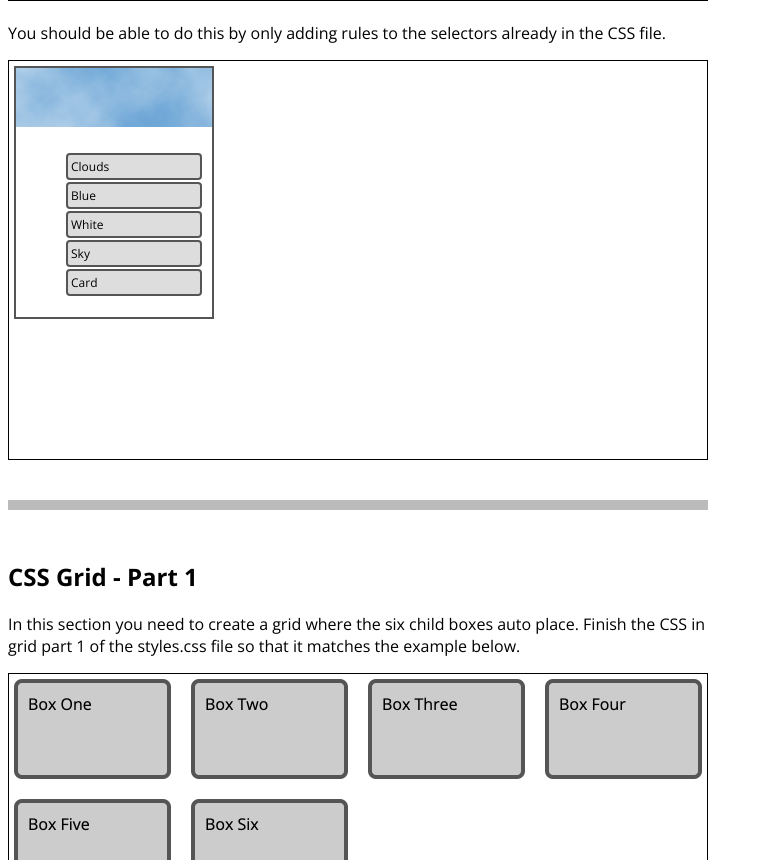
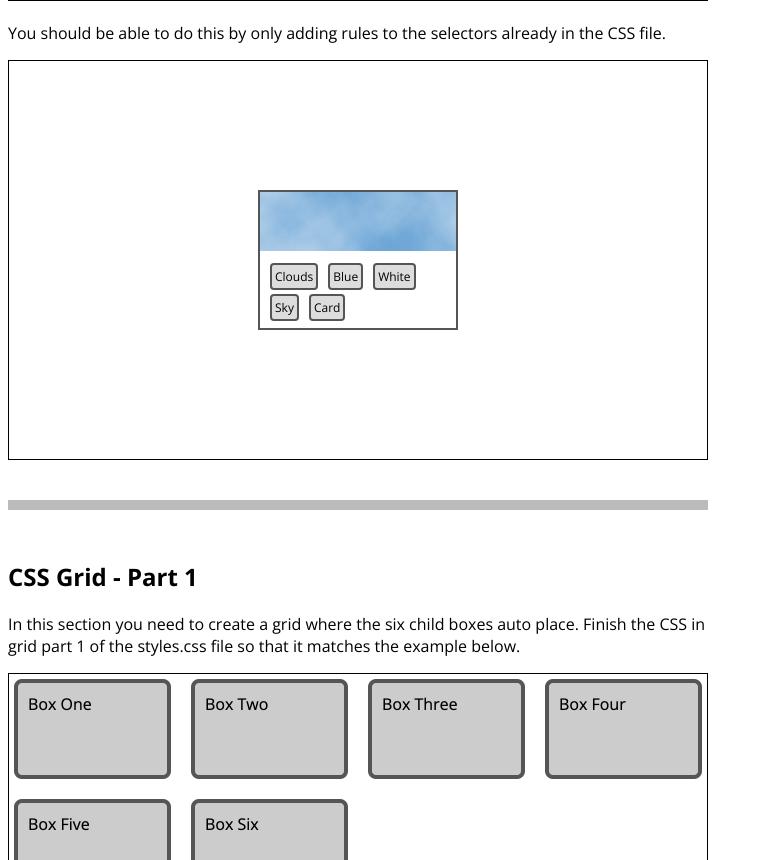
Before and after one commit to leslie1403/itmd541, a plain HTML site: page Lab2/index.html in a window 1280 px wide. Shown: the part 2057-2917 px from the top of the page, without its empty margins (0-763 px from the left). Drawn offline with nearby package versions, Linux system fonts and the light colour scheme.

Commit message:
finished part 3

```diff
--- a/Lab2/styles.css
+++ b/Lab2/styles.css
@@ -42,12 +42,19 @@
 /* Flexbox Part 3 */
 
 #flex-section3 .box {
-
+	display: flex;
+	margin: 0;
+	justify-content: center;
+	align-items: center;
 
 }
 
 #flex-section3 .tags ul {
+	display: flex;
+	padding: 0;
+	margin: 0;
 	list-style-type: none;
+	flex-flow: row wrap;
 }
 
 /* end Flexbox Part 3 */
```
